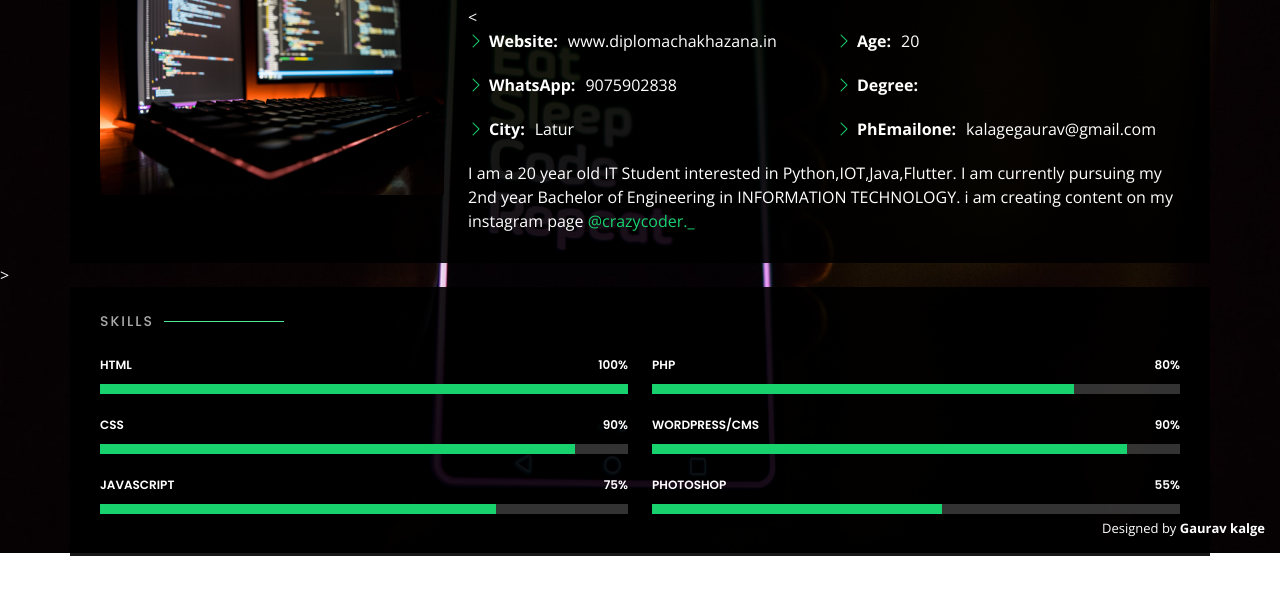
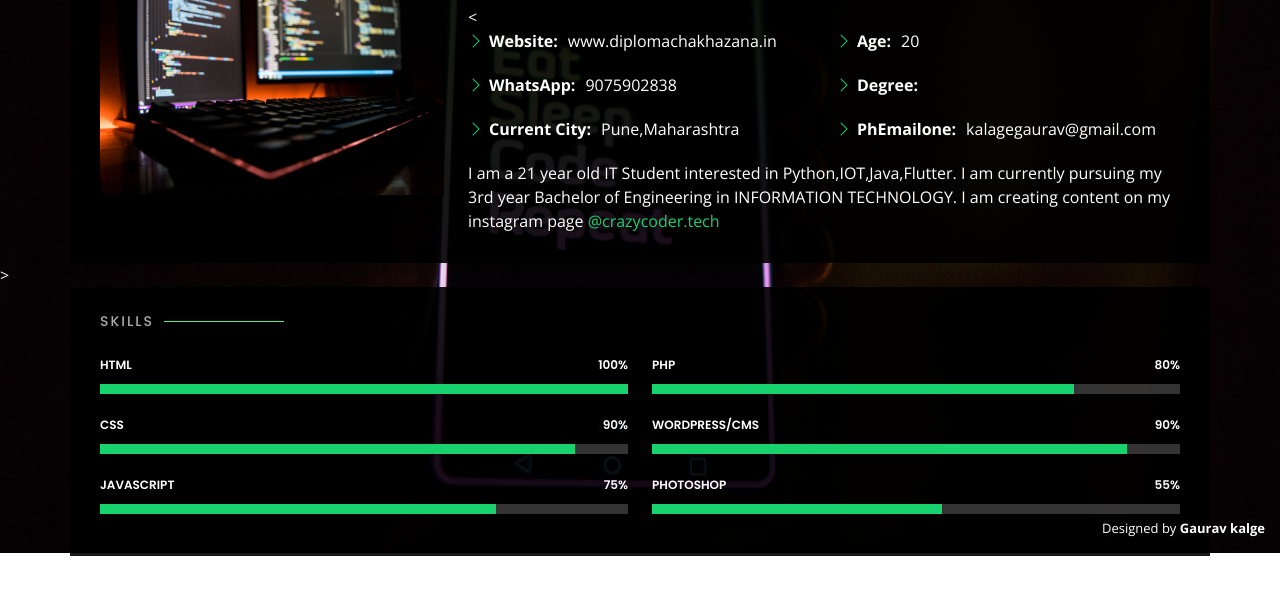
Before and after one commit to gauravkalge/gauravkalge.github.io, a plain HTML site: page index.html in a window 1280 px wide. Both pictures are taken after a click on the link "About". Shown: the part 247-842 px from the top of the page. Drawn offline with nearby package versions, Linux system fonts and the light colour scheme.

Commit message:
new changes

```diff
--- a/index.html
+++ b/index.html
@@ -88,7 +88,7 @@
               <ul>
                 <li><i class="bi bi-chevron-right"></i> <strong>Website:</strong> <span>www.diplomachakhazana.in</span></li>
                 <li><i class="bi bi-chevron-right"></i> <strong>WhatsApp:</strong> <span>9075902838</span></li>
-                <li><i class="bi bi-chevron-right"></i> <strong>City:</strong> <span>Latur</span></li>
+                <li><i class="bi bi-chevron-right"></i> <strong>Current City:</strong> <span>Pune,Maharashtra</span></li>
               </ul>
             </div>
             <div class="col-lg-6">
@@ -101,9 +101,9 @@
             </div>
           </div>
           <p>
-            I am a 20 year old IT Student interested in Python,IOT,Java,Flutter.
-            I am currently pursuing my 2nd year Bachelor of Engineering in INFORMATION TECHNOLOGY.
-            i am creating content on my instagram page <a href="https://www.instagram.com/crazycoder._/?hl=en" alt="@crazycoder._" >@crazycoder._</a>
+            I am a 21 year old IT Student interested in Python,IOT,Java,Flutter.
+            I am currently pursuing my 3rd year Bachelor of Engineering in INFORMATION TECHNOLOGY.
+            I am creating content on my instagram page <a href="https://www.instagram.com/crazycoder.tech/?hl=en" alt="@crazycoder.tech" >@crazycoder.tech</a>
           </p>
         </div>
       </div>
```
